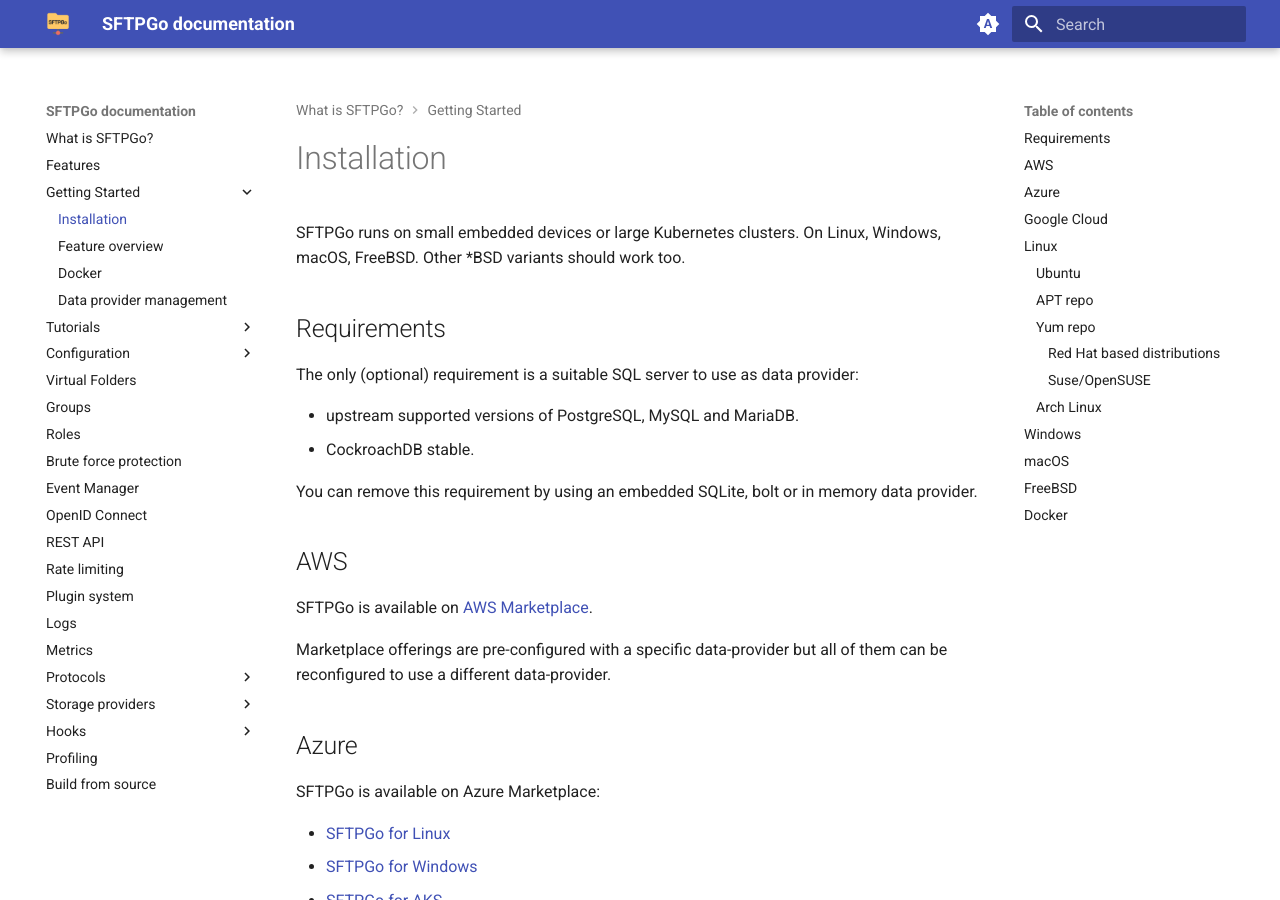
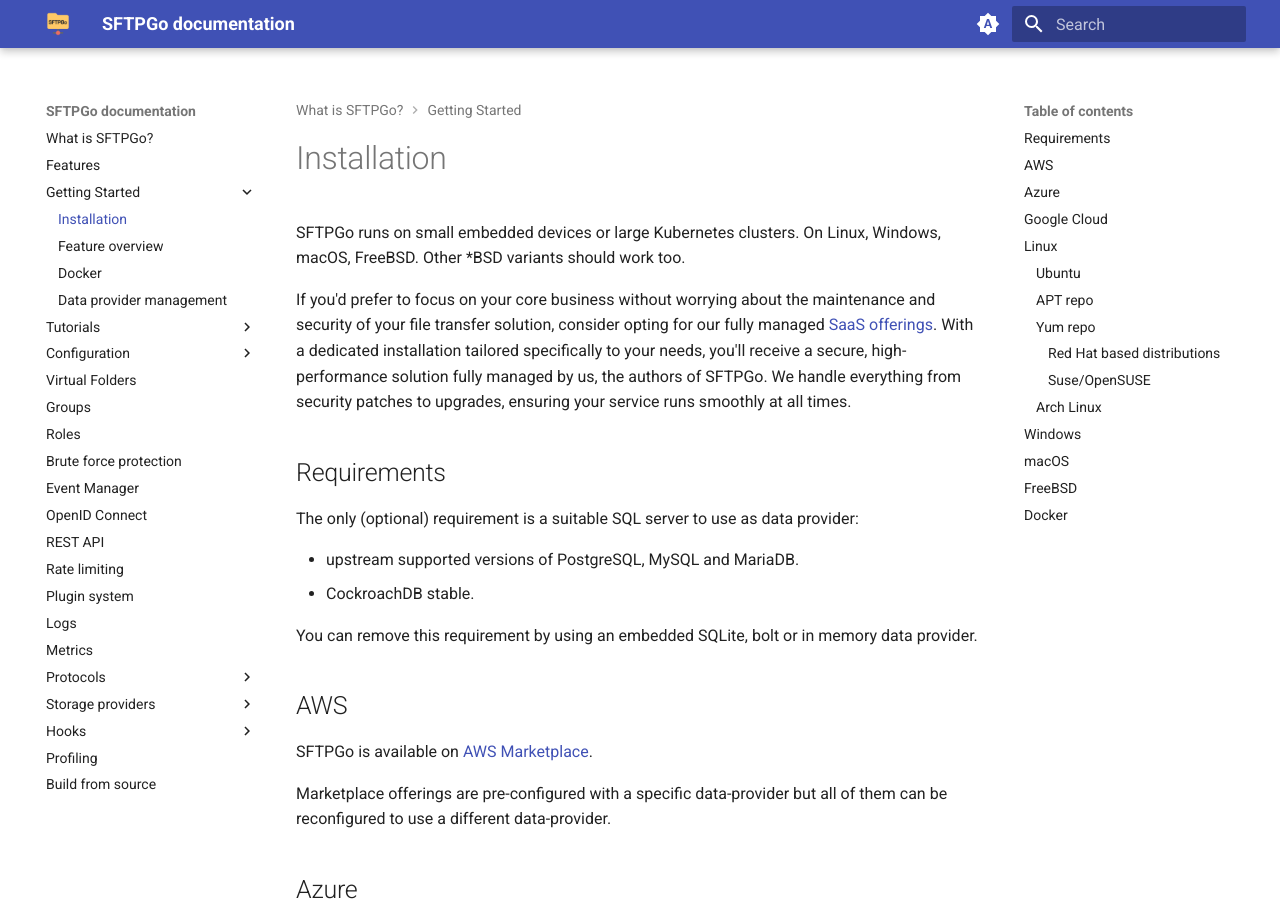
Before and after one commit to sftpgo/docs, an MkDocs documentation site: the page built from docs/installation.md, in a window 1280 px wide and 900 px high. Built offline with MkDocs 1.6.1 and Material for MkDocs 9.7.7, drawn with Linux system fonts in a browser that asks for light colours; the version menu is left out.

Commit message:
installation: add a link to our SaaS offerings
Signed-off-by: Nicola Murino <nicola.murino@gmail.com>

```diff
--- a/docs/installation.md
+++ b/docs/installation.md
@@ -1,6 +1,8 @@
 # Installation
 
 SFTPGo runs on small embedded devices or large Kubernetes clusters. On Linux, Windows, macOS, FreeBSD. Other *BSD variants should work too.
+
+If you'd prefer to focus on your core business without worrying about the maintenance and security of your file transfer solution, consider opting for our fully managed [SaaS offerings](https://sftpgo.com/saas){:target="_blank"}. With a dedicated installation tailored specifically to your needs, you'll receive a secure, high-performance solution fully managed by us, the authors of SFTPGo. We handle everything from security patches to upgrades, ensuring your service runs smoothly at all times.
 
 ## Requirements
 
```
